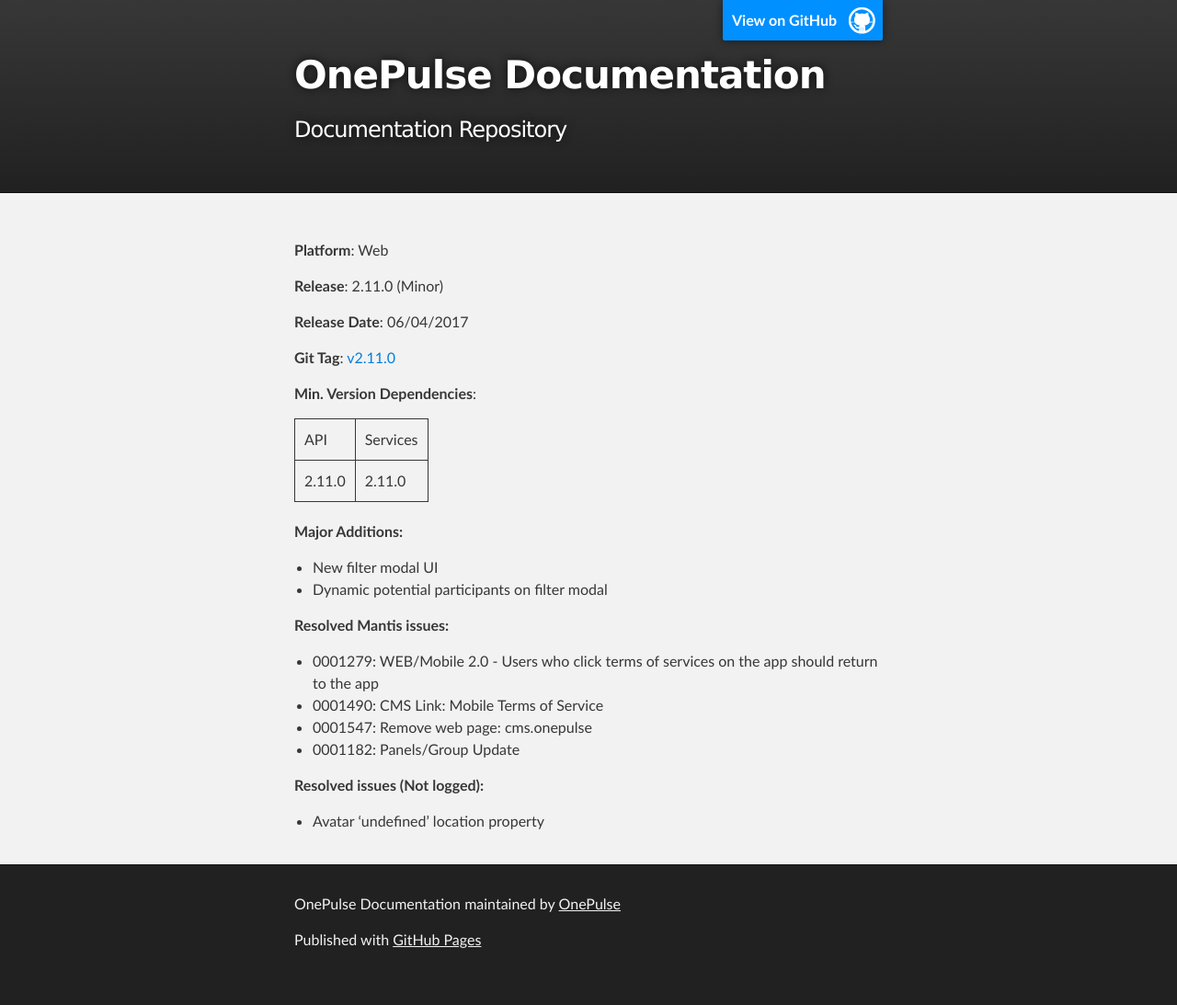
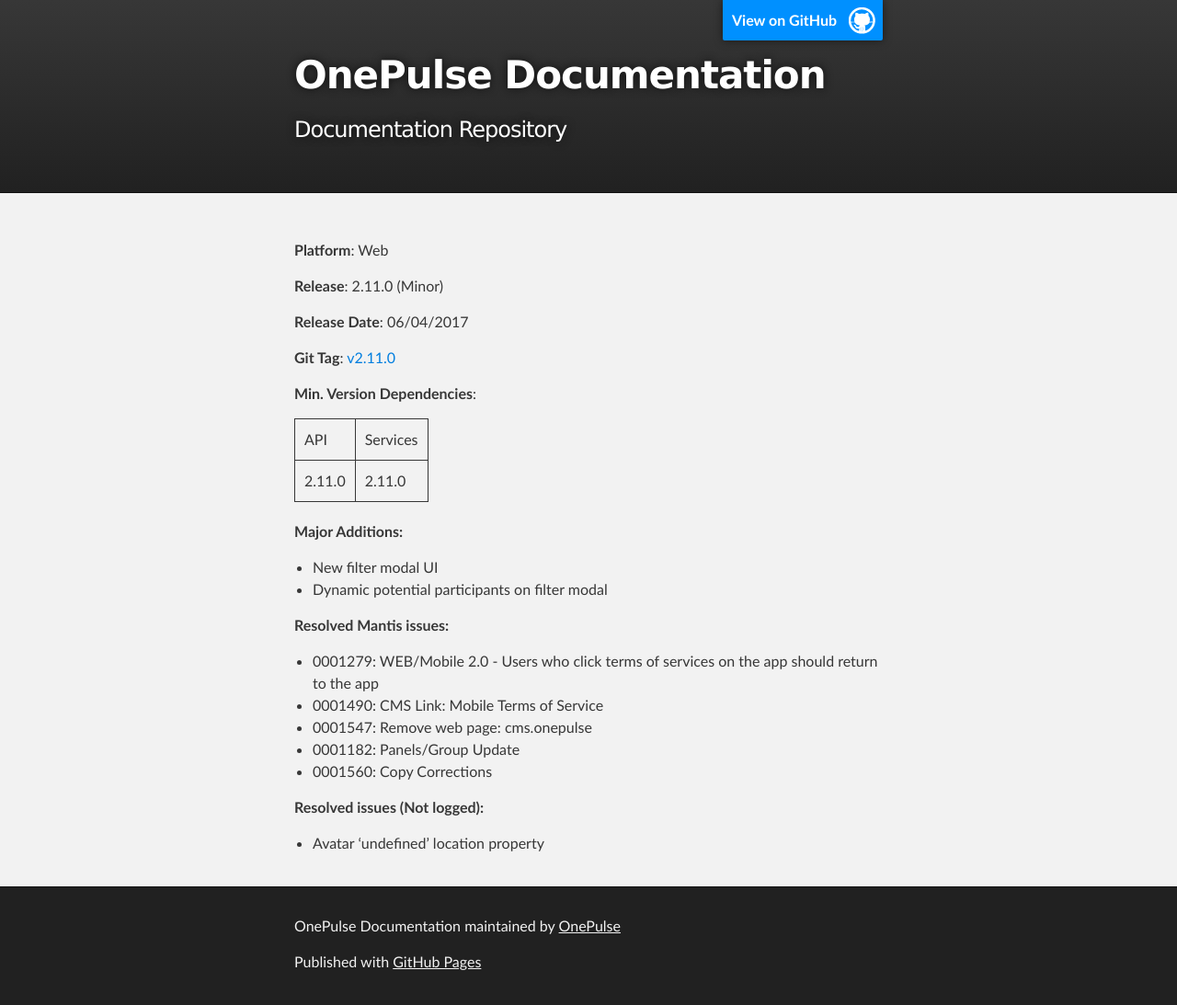
Before and after one commit to OnePulse/documentation, a Jekyll site: the page built from public/release-notes/web/2.11.0.md, in a window 1280 px wide. Shown: the whole page at 92% size. Built offline with Jekyll 4.4.1, drawn with Linux system fonts in a browser that asks for light colours; before the commit the page ends 1069 px from its top, so only the background shows below that.

Commit message:
Addition to web 2.11.0

```diff
--- a/public/release-notes/web/2.11.0.md
+++ b/public/release-notes/web/2.11.0.md
@@ -32,6 +32,7 @@
 *   0001490: CMS Link: Mobile Terms of Service
 *   0001547: Remove web page: cms.onepulse
 *   0001182: Panels/Group Update
+*   0001560: Copy Corrections
 
 **Resolved issues (Not logged):**
 *   Avatar 'undefined' location property
```
